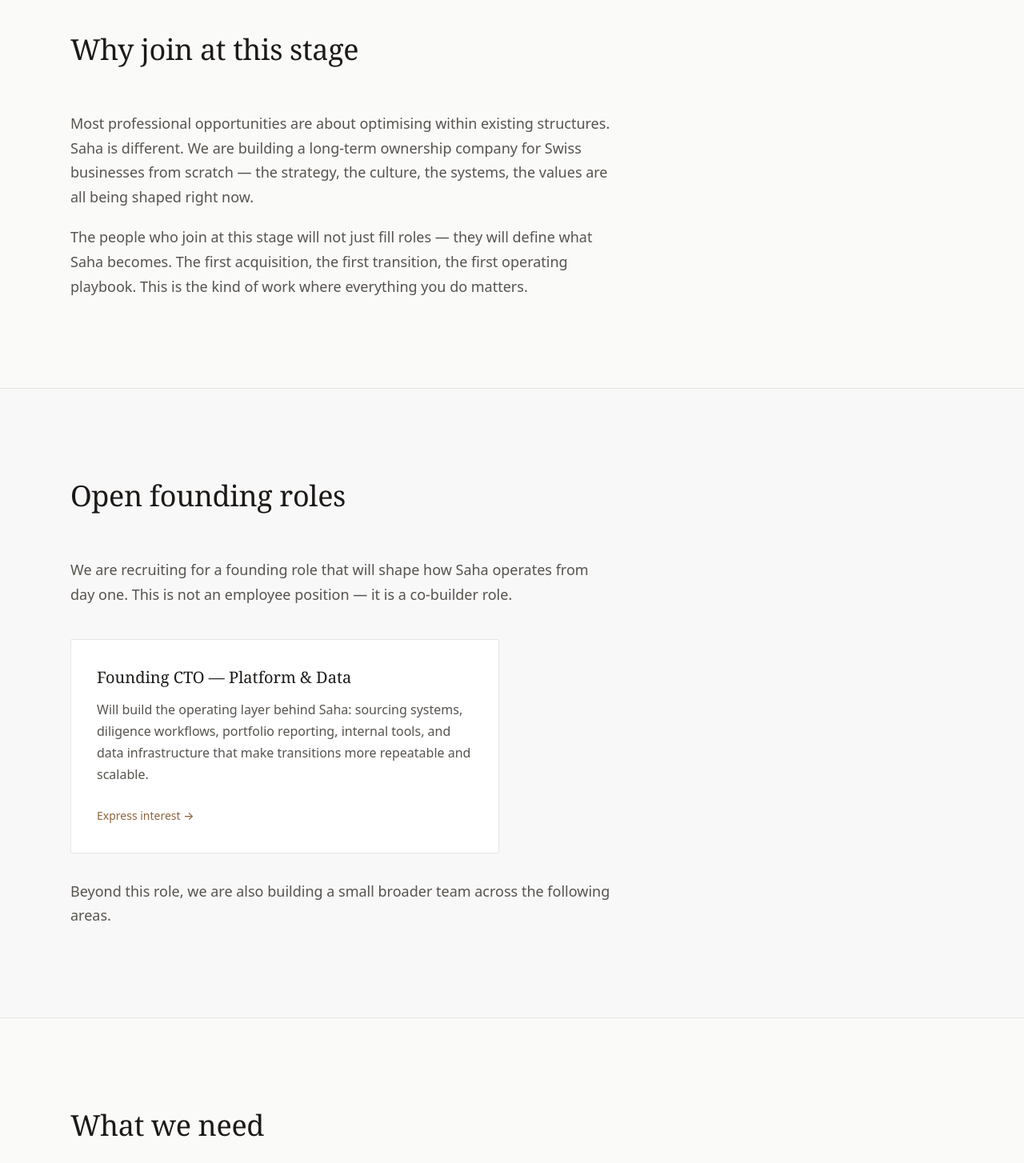
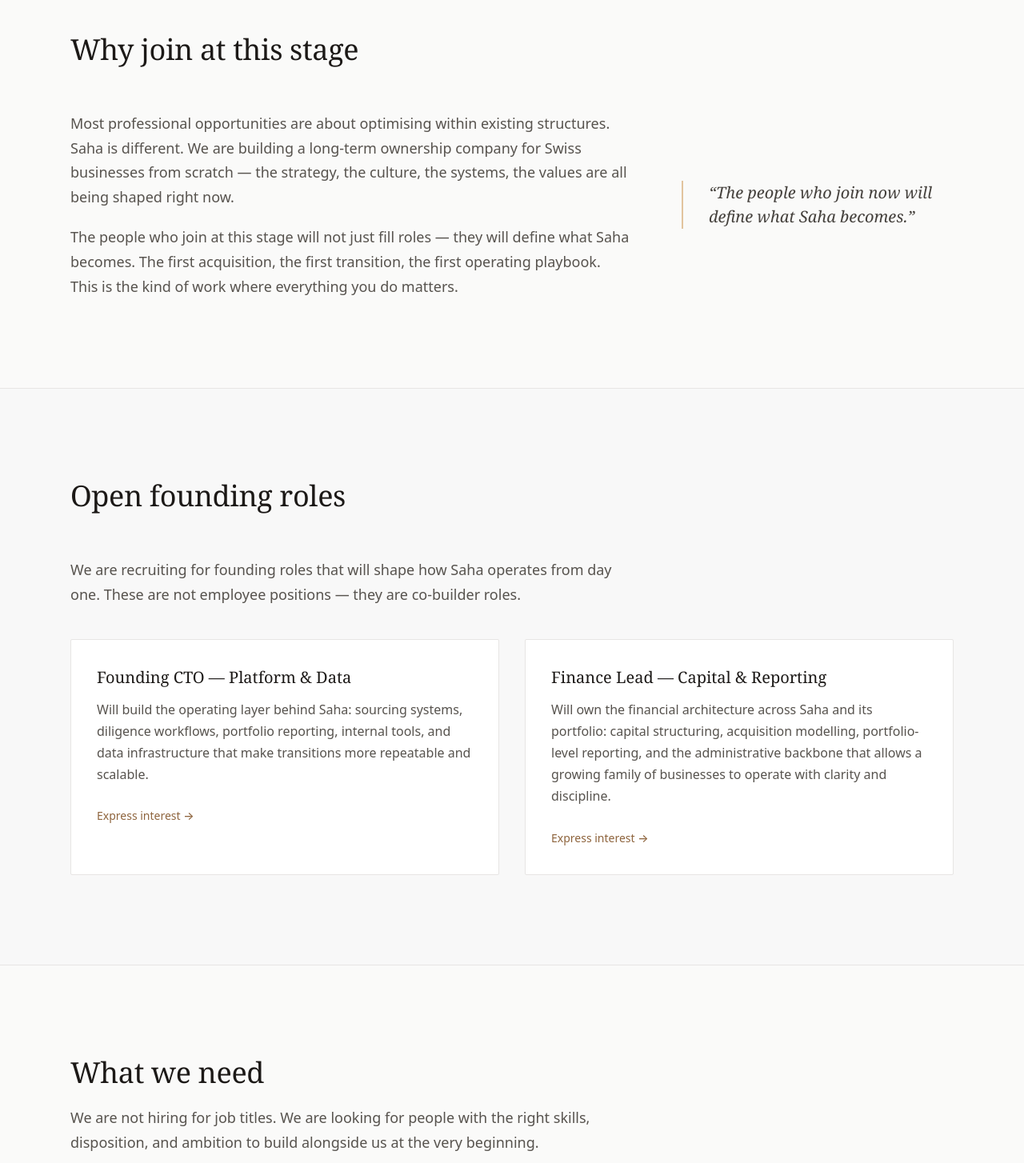
Before and after one commit to temitope-ola/saha-website, a Next.js app: page /about/join in a window 1280 px wide. Shown: the part 620-2074 px from the top of the page at 80% size. Built offline with nearby package versions, Linux system fonts and the light colour scheme.

Commit message:
Join page: callout, Finance Lead role, numbered values; fix process step number size

```diff
--- a/app/[locale]/join/page.tsx
+++ b/app/[locale]/join/page.tsx
@@ -2,8 +2,9 @@
 import Link from "next/link";
 import PageHero from "@/components/page-hero";
 import SectionIntro from "@/components/section-intro";
-import ValueGrid from "@/components/value-grid";
+import ModelSteps from "@/components/model-steps";
 import CtaBanner from "@/components/cta-banner";
+import CalloutBox from "@/components/callout-box";
 import type { Locale } from "@/lib/i18n";
 import { localePath } from "@/lib/i18n";
 import { getDictionary } from "@/lib/get-dictionary";
@@ -33,12 +34,15 @@
       <section className="section-padding">
         <div className="container-content">
           <SectionIntro heading={joinPage.whyJoin.heading} />
-          <div className="max-w-prose space-y-5">
-            {joinPage.whyJoin.paragraphs.map((p, i) => (
-              <p key={i} className="text-body-lg text-stone-600">
-                {p}
-              </p>
-            ))}
+          <div className="grid grid-cols-1 lg:grid-cols-[1fr_340px] gap-12 lg:gap-16">
+            <div className="space-y-5">
+              {joinPage.whyJoin.paragraphs.map((p, i) => (
+                <p key={i} className="text-body-lg text-stone-600">
+                  {p}
+                </p>
+              ))}
+            </div>
+            <CalloutBox {...joinPage.whyJoin.callout} />
           </div>
         </div>
       </section>
@@ -68,9 +72,6 @@
               </div>
             ))}
           </div>
-          <p className="mt-8 text-body-lg text-stone-600 max-w-prose">
-            {joinPage.foundingRoles.transitionLine}
-          </p>
         </div>
       </section>
 
@@ -101,7 +102,7 @@
       <section className="section-padding border-t border-stone-200 bg-stone-100/40">
         <div className="container-content">
           <SectionIntro heading={joinPage.values.heading} />
-          <ValueGrid items={joinPage.values.items} />
+          <ModelSteps steps={joinPage.values.steps} />
         </div>
       </section>
 
--- a/components/process-steps.tsx
+++ b/components/process-steps.tsx
@@ -16,7 +16,7 @@
           key={step.title}
           className="flex gap-6 md:gap-8 py-8 border-b border-stone-200 last:border-b-0 first:pt-0"
         >
-          <span className="text-caption font-sans font-medium text-accent-500 select-none shrink-0 mt-0.5 w-6 text-right">
+          <span className="text-display-sm font-serif text-accent-300 select-none shrink-0 leading-none mt-0.5">
             {String(index + 1).padStart(2, "0")}
           </span>
           <div>
--- a/content/site-copy.de.ts
+++ b/content/site-copy.de.ts
@@ -477,11 +477,15 @@
       "Die meisten beruflichen Möglichkeiten sind Optimierungen innerhalb vorhandener Strukturen. Saha ist anders. Wir bauen ein langfristiges Eigentums-Unternehmen für Schweizer Unternehmen von Grund auf — die Strategie, die Kultur, die Systeme, die Werte, alles wird gerade geprägt.",
       "Die Menschen, die in dieser Phase beitreten, werden nicht nur Rollen ausfüllen — sie werden definieren, was Saha wird. Die erste Übernahme, die erste Übergabe, das erste Betriebs-Playbook. Das ist die Art von Arbeit, wo alles, was Sie tun, zählt.",
     ],
+    callout: {
+      type: "quote" as const,
+      text: "Die Menschen, die jetzt beitreten, werden definieren, was Saha wird.",
+    },
   },
 
   foundingRoles: {
     heading: "Offene Gründungsrollen",
-    intro: "Wir rekrutieren für eine Gründungsrolle, die die Arbeitsweise von Saha von Anfang an prägen wird. Das ist keine Angestelltenposition — es ist eine Mitaufbauer-Rolle.",
+    intro: "Wir rekrutieren für Gründungsrollen, die die Arbeitsweise von Saha von Anfang an prägen werden. Das sind keine Angestelltenpositionen — es sind Mitaufbauer-Rollen.",
     roles: [
       {
         title: "Gründungs-CTO — Plattform & Daten",
@@ -489,8 +493,13 @@
         ctaLabel: "Interesse bekunden →",
         ctaHref: "/contact",
       },
+      {
+        title: "Finance Lead — Kapital & Reporting",
+        description: "Wird die Finanzarchitektur über Saha und sein Portfolio hinweg verantworten: Kapitalstrukturierung, Akquisitionsmodellierung, Portfolio-Reporting und das administrative Rückgrat, das einer wachsenden Unternehmensfamilie ermöglicht, mit Klarheit und Disziplin zu operieren.",
+        ctaLabel: "Interesse bekunden →",
+        ctaHref: "/contact",
+      },
     ],
-    transitionLine: "Über diese Rolle hinaus bauen wir auch ein kleines, breiteres Team in den folgenden Bereichen auf.",
   },
 
   roles: {
@@ -518,24 +527,29 @@
 
   values: {
     heading: "Was wir schätzen",
-    items: [
+    steps: [
       {
+        number: "01",
         title: "Langfristiges Denken",
         description: "Wir treffen Entscheidungen für Jahrzehnte, nicht Quartale.",
       },
       {
+        number: "02",
         title: "Handwerk und Strenge",
         description: "Wir kümmern uns darum, Dinge gut zu machen, nicht nur sie schnell zu machen.",
       },
       {
+        number: "03",
         title: "Stille Ambition",
         description: "Wir zielen darauf ab, etwas Bedeutsames aufzubauen, ohne laut darüber zu sein.",
       },
       {
+        number: "04",
         title: "Empathie und Respekt",
         description: "Wir arbeiten mit Gründern, Teams und Gemeinschaften. Beziehungen zählen.",
       },
       {
+        number: "05",
         title: "Eigentums-Mentalität",
         description: "Jeder, der Saha aufbaut, sollte wie ein Eigentümer denken und handeln.",
       },
--- a/content/site-copy.fr.ts
+++ b/content/site-copy.fr.ts
@@ -459,11 +459,15 @@
       "La plupart des opportunités professionnelles consistent à optimiser dans des structures existantes. Saha est différent. Nous construisons une entreprise de détention à long terme pour les entreprises suisses à partir de zéro — la stratégie, la culture, les systèmes, les valeurs sont tous en cours de formation.",
       "Les personnes qui nous rejoignent à ce stade ne feront pas que remplir des rôles — elles définiront ce que Saha devient. La première acquisition, la première transition, le premier playbook opérationnel. C'est le type de travail où tout ce que vous faites compte.",
     ],
+    callout: {
+      type: "quote" as const,
+      text: "Les personnes qui nous rejoignent maintenant définiront ce que Saha devient.",
+    },
   },
 
   foundingRoles: {
     heading: "Rôles fondateurs ouverts",
-    intro: "Nous recrutons pour un rôle fondateur qui façonnera le fonctionnement de Saha dès le premier jour. Ce n'est pas un poste de salarié — c'est un rôle de co-bâtisseur.",
+    intro: "Nous recrutons pour des rôles fondateurs qui façonneront le fonctionnement de Saha dès le premier jour. Ce ne sont pas des postes salariés — ce sont des rôles de co-bâtisseurs.",
     roles: [
       {
         title: "CTO fondateur — Plateforme & Données",
@@ -471,8 +475,13 @@
         ctaLabel: "Exprimer mon intérêt →",
         ctaHref: "/contact",
       },
+      {
+        title: "Responsable Finance — Capital & Reporting",
+        description: "Prendra en charge l'architecture financière de Saha et de son portefeuille : structuration du capital, modélisation des acquisitions, reporting consolidé et infrastructure administrative permettant à une famille croissante d'entreprises de fonctionner avec clarté et discipline.",
+        ctaLabel: "Exprimer mon intérêt →",
+        ctaHref: "/contact",
+      },
     ],
-    transitionLine: "Au-delà de ce rôle, nous constituons également une petite équipe élargie dans les domaines suivants.",
   },
 
   roles: {
@@ -500,12 +509,12 @@
 
   values: {
     heading: "Ce que nous valorisons",
-    items: [
-      { title: "Penser à long terme", description: "Nous prenons les décisions pour les décennies, pas les trimestres." },
-      { title: "Métier et rigueur", description: "Nous tenons à faire les choses bien, pas seulement rapidement." },
-      { title: "Ambition tranquille", description: "Nous visons à construire quelque chose de significatif sans avoir besoin de crier." },
-      { title: "Empathie et respect", description: "Nous travaillons avec les fondateurs, les équipes et les communautés. Les relations comptent." },
-      { title: "Mentalité de propriétaire", description: "Tous ceux qui construisent Saha devraient penser et agir comme des propriétaires." },
+    steps: [
+      { number: "01", title: "Penser à long terme", description: "Nous prenons les décisions pour les décennies, pas les trimestres." },
+      { number: "02", title: "Métier et rigueur", description: "Nous tenons à faire les choses bien, pas seulement rapidement." },
+      { number: "03", title: "Ambition tranquille", description: "Nous visons à construire quelque chose de significatif sans avoir besoin de crier." },
+      { number: "04", title: "Empathie et respect", description: "Nous travaillons avec les fondateurs, les équipes et les communautés. Les relations comptent." },
+      { number: "05", title: "Mentalité de propriétaire", description: "Tous ceux qui construisent Saha devraient penser et agir comme des propriétaires." },
     ],
   },
 
--- a/content/site-copy.ts
+++ b/content/site-copy.ts
@@ -469,11 +469,15 @@
       "Most professional opportunities are about optimising within existing structures. Saha is different. We are building a long-term ownership company for Swiss businesses from scratch — the strategy, the culture, the systems, the values are all being shaped right now.",
       "The people who join at this stage will not just fill roles — they will define what Saha becomes. The first acquisition, the first transition, the first operating playbook. This is the kind of work where everything you do matters.",
     ],
+    callout: {
+      type: "quote" as const,
+      text: "The people who join now will define what Saha becomes.",
+    },
   },
 
   foundingRoles: {
     heading: "Open founding roles",
-    intro: "We are recruiting for a founding role that will shape how Saha operates from day one. This is not an employee position — it is a co-builder role.",
+    intro: "We are recruiting for founding roles that will shape how Saha operates from day one. These are not employee positions — they are co-builder roles.",
     roles: [
       {
         title: "Founding CTO — Platform & Data",
@@ -481,8 +485,13 @@
         ctaLabel: "Express interest →",
         ctaHref: "/contact",
       },
+      {
+        title: "Finance Lead — Capital & Reporting",
+        description: "Will own the financial architecture across Saha and its portfolio: capital structuring, acquisition modelling, portfolio-level reporting, and the administrative backbone that allows a growing family of businesses to operate with clarity and discipline.",
+        ctaLabel: "Express interest →",
+        ctaHref: "/contact",
+      },
     ],
-    transitionLine: "Beyond this role, we are also building a small broader team across the following areas.",
   },
 
   roles: {
@@ -510,24 +519,29 @@
 
   values: {
     heading: "What we value",
-    items: [
+    steps: [
       {
+        number: "01",
         title: "Long-term thinking",
         description: "We make decisions for decades, not quarters.",
       },
       {
+        number: "02",
         title: "Craft and rigour",
         description: "We care about doing things well, not just doing them quickly.",
       },
       {
+        number: "03",
         title: "Quiet ambition",
         description: "We aim to build something significant without needing to be loud about it.",
       },
       {
+        number: "04",
         title: "Empathy and respect",
         description: "We work with founders, teams, and communities. Relationships matter.",
       },
       {
+        number: "05",
         title: "Ownership mentality",
         description: "Everyone who builds Saha should think and act like an owner.",
       },
```
